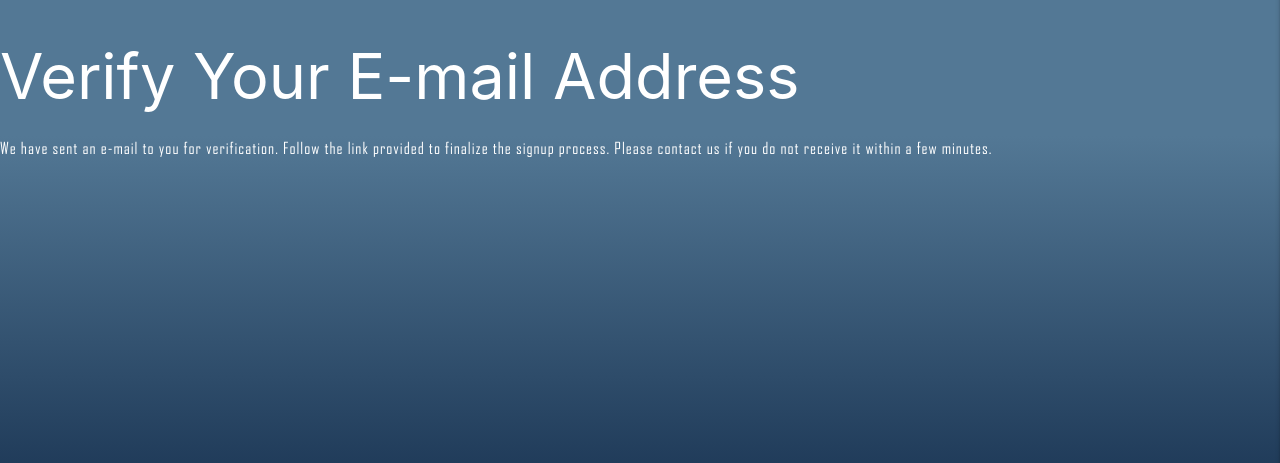
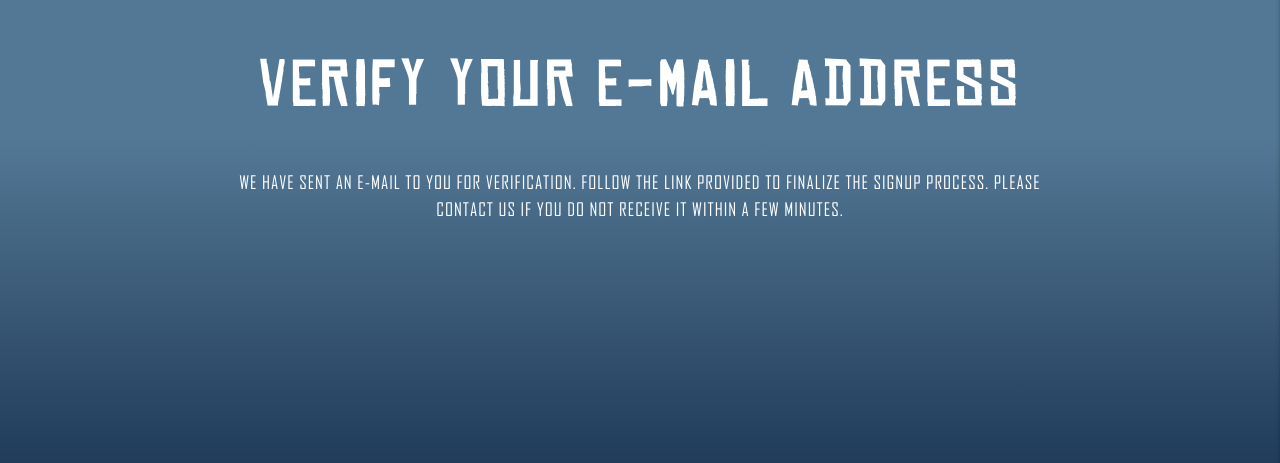
Before and after one commit to Code-Institute-Submissions/Code-Institute-Submissions-naturetrust_SepResub, a Django app: a page that uses templates/allauth/account/verification_sent.html in a window 1280 px wide. Shown: the part 64-527 px from the top of the page. Run offline with Django 3.2, Linux system fonts and the light colour scheme; parts of the project's set-up code (start-up, migrations or seed data) failed here and were passed over; some libraries are stand-ins or nearby versions.

Commit message:
Fix email functionality and update verification pages

```diff
--- a/naturetrust/settings.py
+++ b/naturetrust/settings.py
@@ -214,12 +214,12 @@ STRIPE_WH_SECRET = os.getenv('STRIPE_WH_SECRET', '')
 # Send emails
 if 'DEVELOPMENT' in os.environ:
     EMAIL_BACKEND = 'django.core.mail.backends.console.EmailBackend'
-    DEFAULT_FROM_EMAIL = 'naturetrust@example.com'
+    DEFAULT_FROM_EMAIL = 'support@naturetrust.com'
 else:
     EMAIL_BACKEND = 'django.core.mail.backends.smtp.EmailBackend'
     EMAIL_USE_TLS = True
     EMAIL_PORT = 587
-    EMAIL_HOST = 'smpt.gmail.com'
+    EMAIL_HOST = 'smtp.gmail.com'
     EMAIL_HOST_USER = os.environ.get('EMAIL_HOST_USER')
     EMAIL_HOST_PASSWORD = os.environ.get('EMAIL_HOST_PASS')
-    EMAIL_HOST_EMAIL = os.environ.get('EMAIL_HOST_USER')
+    DEFAULT_FROM_EMAIL = os.environ.get('EMAIL_HOST_USER')
--- a/templates/allauth/account/email_confirm.html
+++ b/templates/allauth/account/email_confirm.html
@@ -7,13 +7,13 @@
 
 
 {% block content %}
-<h1>{% trans "Confirm E-mail Address" %}</h1>
+<h1 class="title center my-5">{% trans "Confirm E-mail Address" %}</h1>
 
 {% if confirmation %}
 
 {% user_display confirmation.email_address.user as user_display %}
 
-<p>{% blocktrans with confirmation.email_address.email as email %}Please confirm that <a href="mailto:{{ email }}">{{ email }}</a> is an e-mail address for user {{ user_display }}.{% endblocktrans %}</p>
+<h6 class="title center my-5">{% blocktrans with confirmation.email_address.email as email %}Please confirm that <a href="mailto:{{ email }}">{{ email }}</a> is an e-mail address for user {{ user_display }}.{% endblocktrans %}</h6>
 
 <form method="post" action="{% url 'account_confirm_email' confirmation.key %}">
 {% csrf_token %}
--- a/templates/allauth/account/login.html
+++ b/templates/allauth/account/login.html
@@ -82,7 +82,7 @@
                             </p>
                         </div>
                     </div>
-                    <div class="row" class="icons-and-text">
+                    <div class="row icons-and-text">
                         <div class="col s12 center">
                             <p style="display: inline-flex; align-items: center;">
                                 <i class="material-icons">redeem</i>
--- a/templates/allauth/account/verification_sent.html
+++ b/templates/allauth/account/verification_sent.html
@@ -5,8 +5,16 @@
 {% block head_title %}{% trans "Verify Your E-mail Address" %}{% endblock %}
 
 {% block content %}
-    <h1>{% trans "Verify Your E-mail Address" %}</h1>
+    <h1 class="title center my-5">{% trans "Verify Your E-mail Address" %}</h1>
 
-    <p>{% blocktrans %}We have sent an e-mail to you for verification. Follow the link provided to finalize the signup process. Please contact us if you do not receive it within a few minutes.{% endblocktrans %}</p>
+    <div class="row my-5">
+        <div class="col s12 m10 offset-m1 l8 offset-l2">
+            <p class="center" style="font-size: 18px; text-transform: uppercase;">
+                {% blocktrans %}We have sent an e-mail to you
+                for verification. Follow the link provided to finalize the signup process. Please contact us if you do not
+                receive it within a few minutes.{% endblocktrans %}
+            </p>
+        </div>
+    </div>
 
 {% endblock %}
```
Also changed, not shown: templates/allauth/account/verified_email_required.html (+4 -4 lines).
